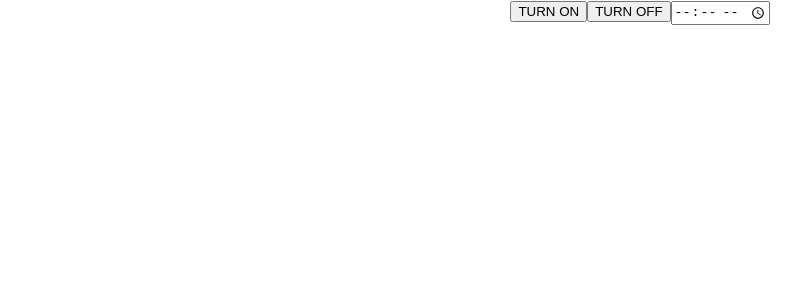
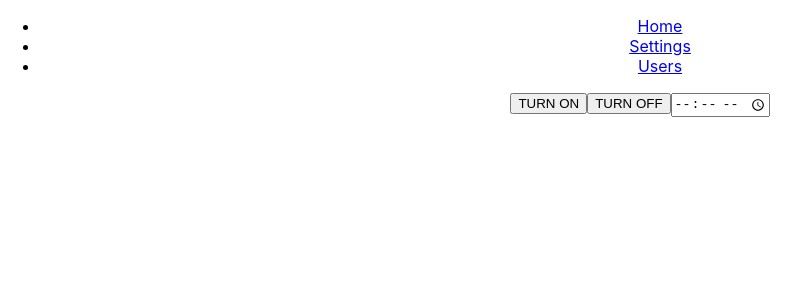
Before and after one commit to JR-Y/homeassistant_serv, a React (Create React App) app in the folder client/: page / in a window 1280 px wide. Shown: the top 300 px of the page, without its empty margins (0-810 px from the left). Built offline with nearby package versions, Linux system fonts and the light colour scheme.

Commit message:
Added react router

```diff
--- a/client/package.json
+++ b/client/package.json
@@ -8,15 +8,17 @@
     "@testing-library/user-event": "^12.1.10",
     "@types/jest": "^26.0.15",
     "@types/node": "^12.0.0",
-    "@types/react": "^17.0.0",
     "@types/react-dom": "^17.0.0",
+    "@types/react-router-dom": "^5.3.2",
     "react": "^17.0.2",
     "react-dom": "^17.0.2",
+    "react-router-dom": "^6.0.1",
     "react-scripts": "4.0.3",
     "typescript": "^4.1.2",
     "web-vitals": "^1.0.1"
   },
   "devDependencies": {
+    "@types/react": "^17.0.34",
     "http-proxy-middleware": "^2.0.1"
   },
   "scripts": {
--- a/client/public/index.html
+++ b/client/public/index.html
@@ -24,7 +24,7 @@
       work correctly both with client-side routing and a non-root public URL.
       Learn how to configure a non-root public URL by running `npm run build`.
     -->
-    <title>React App</title>
+    <title>Home app</title>
   </head>
   <body>
     <noscript>You need to enable JavaScript to run this app.</noscript>
--- a/client/src/App.tsx
+++ b/client/src/App.tsx
@@ -1,45 +1,44 @@
-import React from 'react';
+import React from 'react'
+import {
+  BrowserRouter as Router,
+  Routes,
+  Route,
+  Link
+} from "react-router-dom";
 import logo from './logo.svg';
 import './App.css';
+import Settings from './components/Settings';
+import Users from './components/Users';
+import Home from './components/Home';
 
-function App() {
+export default function App() {
   return (
     <div className="App">
-      <button onClick={async () => {
-        let { hostname, port, protocol } = window.location;
-        let headers = new Headers();
-        headers.append("Content-Type", "application/json");
-        const params = {
-          method: 'POST',
-          headers: headers,
-          body: JSON.stringify({ "entity_id": "switch.ikea_outlet_1_sanna_autopistoke" })
-        };
-        //@ts-ignore
-        const request = new Request(`/api/ha/services/switch/turn_on`, params);
-        const response = await fetch(request);
-        console.log(response.body)
+      <Router>
+        <div>
+          <nav>
+            <ul>
+              <li>
+                <Link to="/">Home</Link>
+              </li>
+              <li>
+                <Link to="/settings">Settings</Link>
+              </li>
+              <li>
+                <Link to="/users">Users</Link>
+              </li>
+            </ul>
+          </nav>
 
-      }}>TURN ON</button>
-      <button onClick={async () => {
-        let { hostname, port, protocol } = window.location;
-        let headers = new Headers();
-        headers.append("Content-Type", "application/json");
-        const params = {
-          method: 'POST',
-          headers: headers,
-          body: JSON.stringify({ "entity_id": "switch.ikea_outlet_1_sanna_autopistoke" })
-        };
-        //@ts-ignore
-        const request = new Request(`/api/ha/services/switch/turn_off`, params);
-        const response = await fetch(request);
-        console.log(response.body)
-
-      }}>TURN OFF</button>
-      <input type="time" onChange={(ev) => {
-        console.log(ev.target.value)
-      }}></input>
+          {/* A <Switch> looks through its children <Route>s and
+            renders the first one that matches the current URL. */}
+          <Routes>
+            <Route path="/" element={<Home />} />
+            <Route path="/settings" element={<Settings />} />
+            <Route path="/users" element={<Users />} />
+          </Routes>
+        </div>
+      </Router>
     </div>
   );
 }
-
-export default App;
--- /dev/null
+++ b/client/src/components/Home.tsx
@@ -0,0 +1,51 @@
+import React, { useEffect } from "react";
+import {
+    BrowserRouter as Router,
+    Routes,
+    Route,
+    Link,
+    useParams
+} from "react-router-dom";
+
+export default function Home(props: any) {
+
+
+
+
+    return (<div>
+        <button onClick={async () => {
+            let { hostname, port, protocol } = window.location;
+            let headers = new Headers();
+            headers.append("Content-Type", "application/json");
+            const params = {
+                method: 'POST',
+                headers: headers,
+                body: JSON.stringify({ "entity_id": "switch.ikea_outlet_1_sanna_autopistoke" })
+            };
+            //@ts-ignore
+            const request = new Request(`/api/ha/services/switch/turn_on`, params);
+            const response = await fetch(request);
+            console.log(response.body)
+
+        }}>TURN ON</button>
+        <button onClick={async () => {
+            let { hostname, port, protocol } = window.location;
+            let headers = new Headers();
+            headers.append("Content-Type", "application/json");
+            const params = {
+                method: 'POST',
+                headers: headers,
+                body: JSON.stringify({ "entity_id": "switch.ikea_outlet_1_sanna_autopistoke" })
+            };
+            //@ts-ignore
+            const request = new Request(`/api/ha/services/switch/turn_off`, params);
+            const response = await fetch(request);
+            console.log(response.body)
+
+        }}>TURN OFF</button>
+        <input type="time" onChange={(ev) => {
+            console.log(ev.target.value)
+        }}></input>
+
+    </div>)
+}
--- /dev/null
+++ b/client/src/components/Settings.tsx
@@ -0,0 +1,18 @@
+import React, { useEffect } from "react";
+import {
+    BrowserRouter as Router,
+    Routes,
+    Route,
+    Link,
+    useParams
+} from "react-router-dom";
+
+export default function Settings(props: any) {
+
+
+
+
+    return (<div>
+
+    </div>)
+}
--- /dev/null
+++ b/client/src/components/Users.tsx
@@ -0,0 +1,18 @@
+import React, { useEffect } from "react";
+import {
+    BrowserRouter as Router,
+    Routes,
+    Route,
+    Link,
+    useParams
+} from "react-router-dom";
+
+export default function Users(props:any) {
+
+
+
+
+    return (<div>
+
+        </div>)
+}
```
